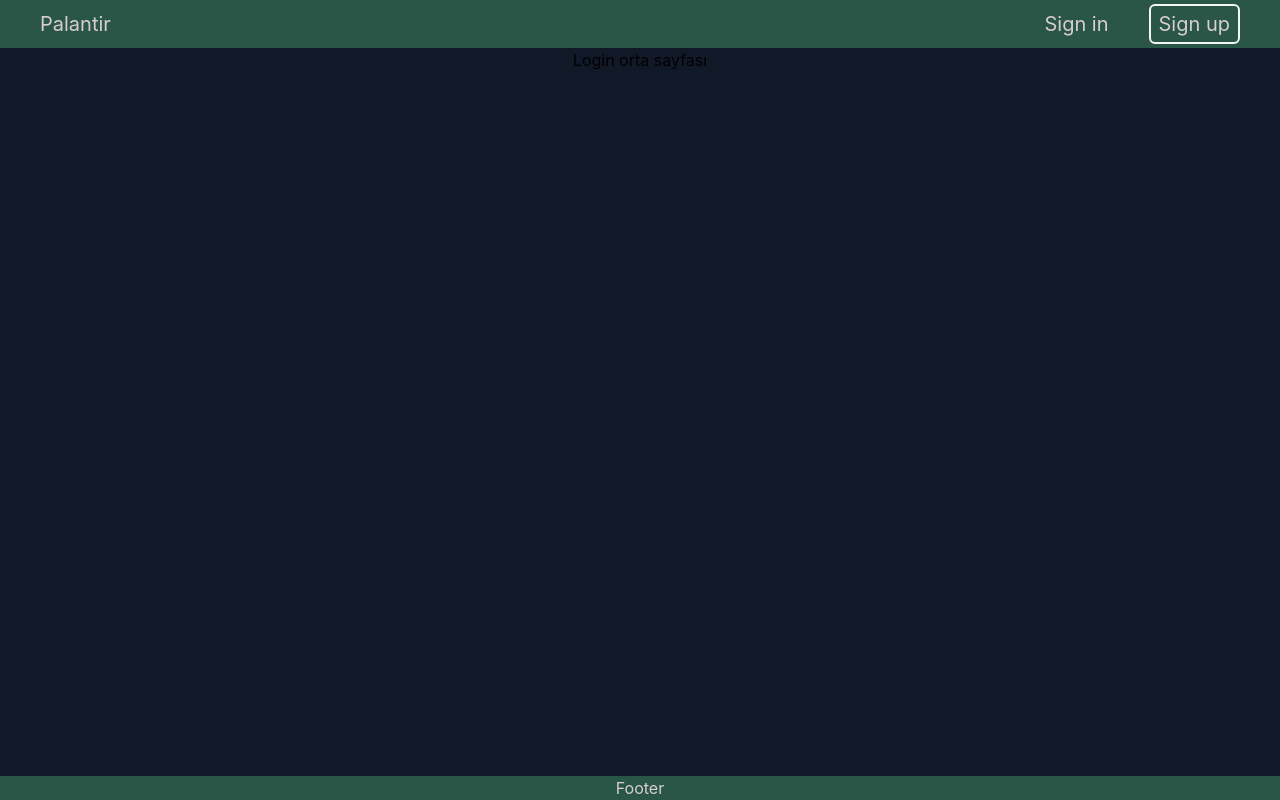
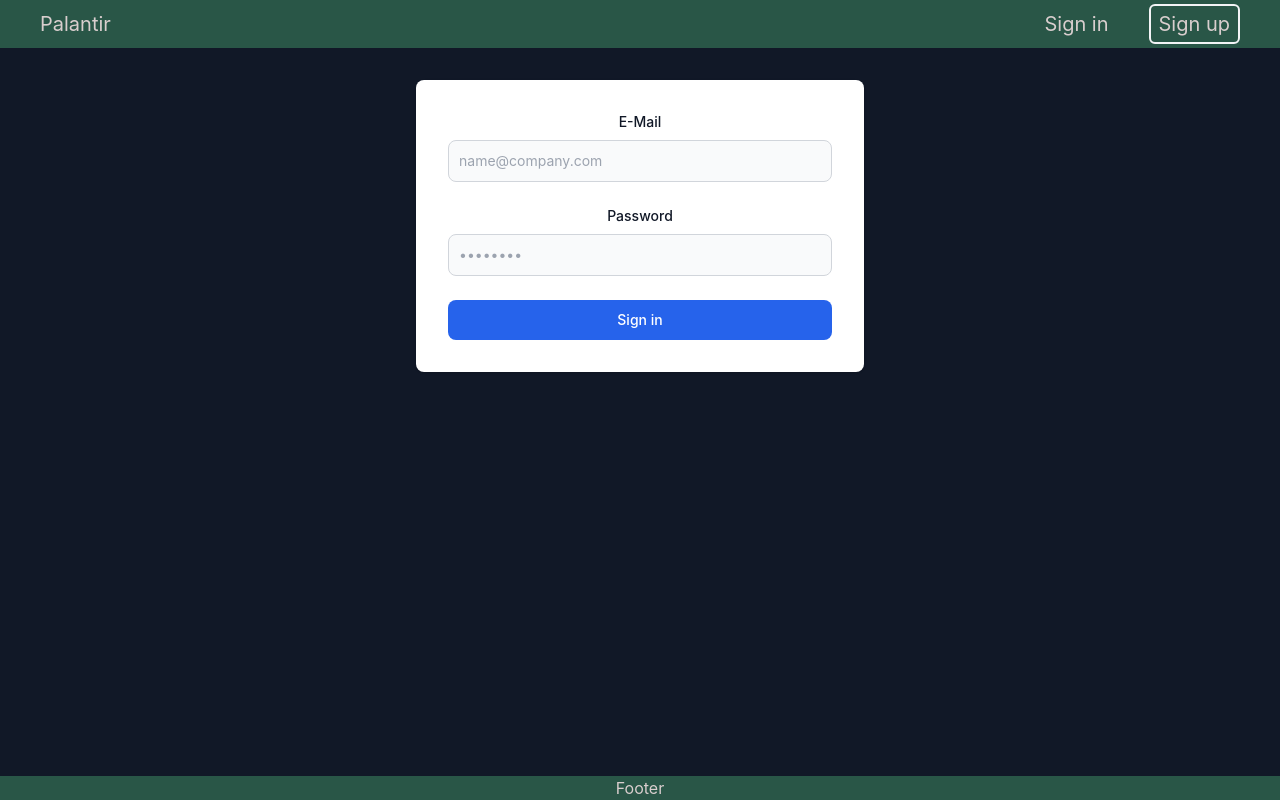
Before and after one commit to muratdemirci/palantir-fe, a React (Create React App) app: page /login in a window 1280 px wide. Built offline with nearby package versions, Linux system fonts and the light colour scheme.

Commit message:
login page added

```diff
--- a/src/App.js
+++ b/src/App.js
@@ -1,8 +1,13 @@
 import './App.css';
+import Footer from './layouts/Footer';
+import Header from './layouts/Header';
 
 function App() {
   return (
     <div class="App">
+      <Header />
+
+      <Footer />
     </div>
   );
 }
--- a/src/pages/Login.js
+++ b/src/pages/Login.js
@@ -1,14 +1,46 @@
-import React from 'react'
+import React, { useState } from 'react'
 import Footer from '../layouts/Footer'
 import Header from '../layouts/Header'
 
 function Login() {
+
+  const [inputs, setInputs] = useState({
+    email: '',
+    password: ''
+  })
+  const [isLogin, setIsLogin] = useState(false);
+
+
+  const handleValues = (e) => {
+    e.preventDefault();
+    console.log(e.target.elements.email.value)
+  }
+
   return (
     <div>
         <Header />
         <div >
-            Login orta sayfası
-        </div>
+        <section class="bg-gray-900">
+          <div class="flex flex-col items-center justify-center mt-8">
+            <div class="w-full bg-white rounded-lg shadow dark:border md:mt-0 sm:max-w-md xl:p-0 dark:bg-gray-800 dark:border-gray-700">
+              <div class="p-6 space-y-4 md:space-y-6 sm:p-8">
+                <form class="space-y-4 md:space-y-6" onSubmit={handleValues}>
+                  <div>
+                    <label for="email" class="block mb-2 text-sm font-medium text-gray-900 dark:text-white">E-Mail</label>
+                    <input type="email" name="email" id="email" class="bg-gray-50 border border-gray-300 text-gray-900 sm:text-sm rounded-lg focus:ring-primary-600 focus:border-primary-600 block w-full p-2.5 dark:bg-gray-700 dark:border-gray-600 dark:placeholder-gray-400 dark:text-white dark:focus:ring-blue-500 dark:focus:border-blue-500" placeholder="name@company.com" required="" />
+                  </div>
+                  <div>
+                    <label for="password" class="block mb-2 text-sm font-medium text-gray-900 dark:text-white">Password</label>
+                    <input type="password" name="password" id="password" placeholder="••••••••" class="bg-gray-50 border border-gray-300 text-gray-900 sm:text-sm rounded-lg focus:ring-primary-600 focus:border-primary-600 block w-full p-2.5 dark:bg-gray-700 dark:border-gray-600 dark:placeholder-gray-400 dark:text-white dark:focus:ring-blue-500 dark:focus:border-blue-500" required="" />
+                  </div>
+                  <button type="submit" style={{backgroundColor:"#2663EB"}} class="w-full text-white hover:bg-primary-700 focus:ring-4 focus:outline-none focus:ring-primary-300 font-medium rounded-lg text-sm px-5 py-2.5 text-center bg-primary-600">Sign in</button>
+                </form>
+              </div>
+            </div>
+          </div>
+        </section>
+
+      </div>
         <Footer />
     </div>
   )
--- a/src/pages/Register.js
+++ b/src/pages/Register.js
@@ -10,13 +10,10 @@ function Register() {
     password: '',
     confirmPassword: ''
   })
-  const [isLogin, setIsLogin] = useState(false);
-
 
   const handleValues = (e) => {
     e.preventDefault();
     console.log(e.target.elements.name.value)
-
   }
 
   return (
@@ -50,7 +47,6 @@ function Register() {
             </div>
           </div>
         </section>
-
       </div>
       <Footer />
     </div>
```
